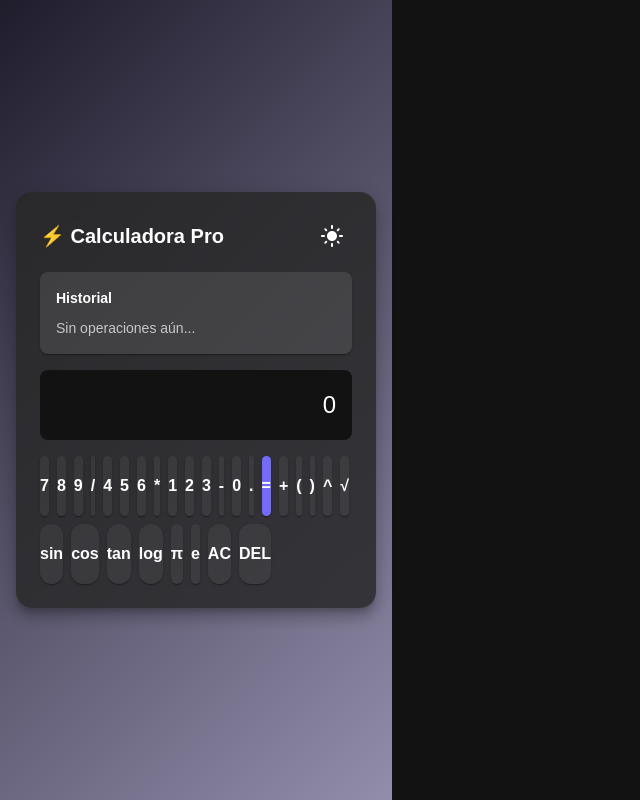
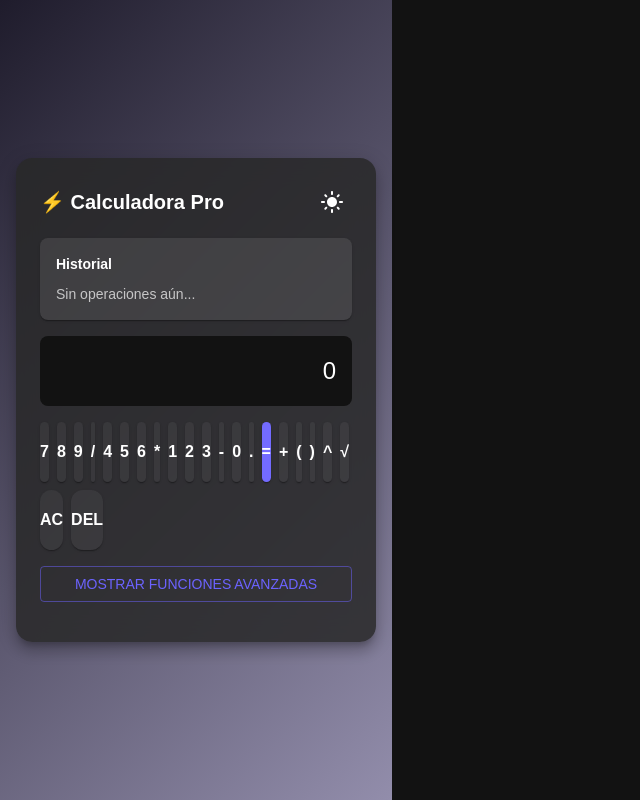
Before and after one commit to Patogol35/Calculadora, a React (Vite) app: page / in a window 1280 px wide. Shown: the whole page, without its empty margins (0-640 px from the left). Built offline with nearby package versions, Linux system fonts and the light colour scheme.

Commit message:
Update Keypad.jsx

```diff
--- a/src/components/Keypad.jsx
+++ b/src/components/Keypad.jsx
@@ -1,21 +1,33 @@
-import { Grid, Paper } from "@mui/material";
+import { Grid, Paper, Collapse, Button } from "@mui/material";
 import { motion } from "framer-motion";
+import { useState } from "react";
 
-const buttons = [
+const basicButtons = [
   ["7", "8", "9", "/"],
   ["4", "5", "6", "*"],
   ["1", "2", "3", "-"],
   ["0", ".", "=", "+"],
   ["(", ")", "^", "√"],
+  ["AC", "DEL"],
+];
+
+const advancedButtons = [
   ["sin", "cos", "tan", "log"],
-  ["π", "e", "AC", "DEL"],
+  ["π", "e", "ln", "!"],
 ];
 
 export default function Keypad({ handleClick, darkMode, theme }) {
+  const [showAdvanced, setShowAdvanced] = useState(false);
+
   return (
+    <>
       <Grid container spacing={1}>
-      {buttons.flat().map((btn, i) => (
-        <Grid item xs={3} key={i}>
+        {basicButtons.flat().map((btn, i) => (
+          <Grid
+            item
+            xs={btn === "=" ? 6 : 3} // ✅ "=" ocupa doble ancho
+            key={i}
+          >
             <motion.div whileTap={{ scale: 0.9 }}>
               <Paper
                 onClick={() => handleClick(btn)}
@@ -27,8 +39,10 @@ export default function Keypad({ handleClick, darkMode, theme }) {
                   borderRadius: 3,
                   cursor: "pointer",
                   fontWeight: "bold",
-                bgcolor: btn === "=" ? theme.palette.primary.main : "transparent",
-                color: btn === "=" ? "#fff" : theme.palette.text.primary,
+                  bgcolor:
+                    btn === "=" ? theme.palette.primary.main : "transparent",
+                  color:
+                    btn === "=" ? "#fff" : theme.palette.text.primary,
                   "&:hover": {
                     bgcolor:
                       btn === "="
@@ -45,5 +59,49 @@ export default function Keypad({ handleClick, darkMode, theme }) {
           </Grid>
         ))}
       </Grid>
+
+      {/* Botón para mostrar funciones avanzadas */}
+      <Button
+        fullWidth
+        variant="outlined"
+        sx={{ mt: 2 }}
+        onClick={() => setShowAdvanced(!showAdvanced)}
+      >
+        {showAdvanced ? "Ocultar funciones avanzadas" : "Mostrar funciones avanzadas"}
+      </Button>
+
+      {/* Collapse para mostrar/ocultar */}
+      <Collapse in={showAdvanced} sx={{ mt: 2 }}>
+        <Grid container spacing={1}>
+          {advancedButtons.flat().map((btn, i) => (
+            <Grid item xs={3} key={i}>
+              <motion.div whileTap={{ scale: 0.9 }}>
+                <Paper
+                  onClick={() => handleClick(btn)}
+                  sx={{
+                    display: "flex",
+                    justifyContent: "center",
+                    alignItems: "center",
+                    height: { xs: 55, sm: 60 },
+                    borderRadius: 3,
+                    cursor: "pointer",
+                    fontWeight: "bold",
+                    bgcolor: "transparent",
+                    color: theme.palette.text.primary,
+                    "&:hover": {
+                      bgcolor: darkMode
+                        ? "rgba(255,255,255,0.1)"
+                        : "rgba(0,0,0,0.05)",
+                    },
+                  }}
+                >
+                  {btn}
+                </Paper>
+              </motion.div>
+            </Grid>
+          ))}
+        </Grid>
+      </Collapse>
+    </>
   );
 }
```
Lines whose indentation alone changed are shown as unchanged.
